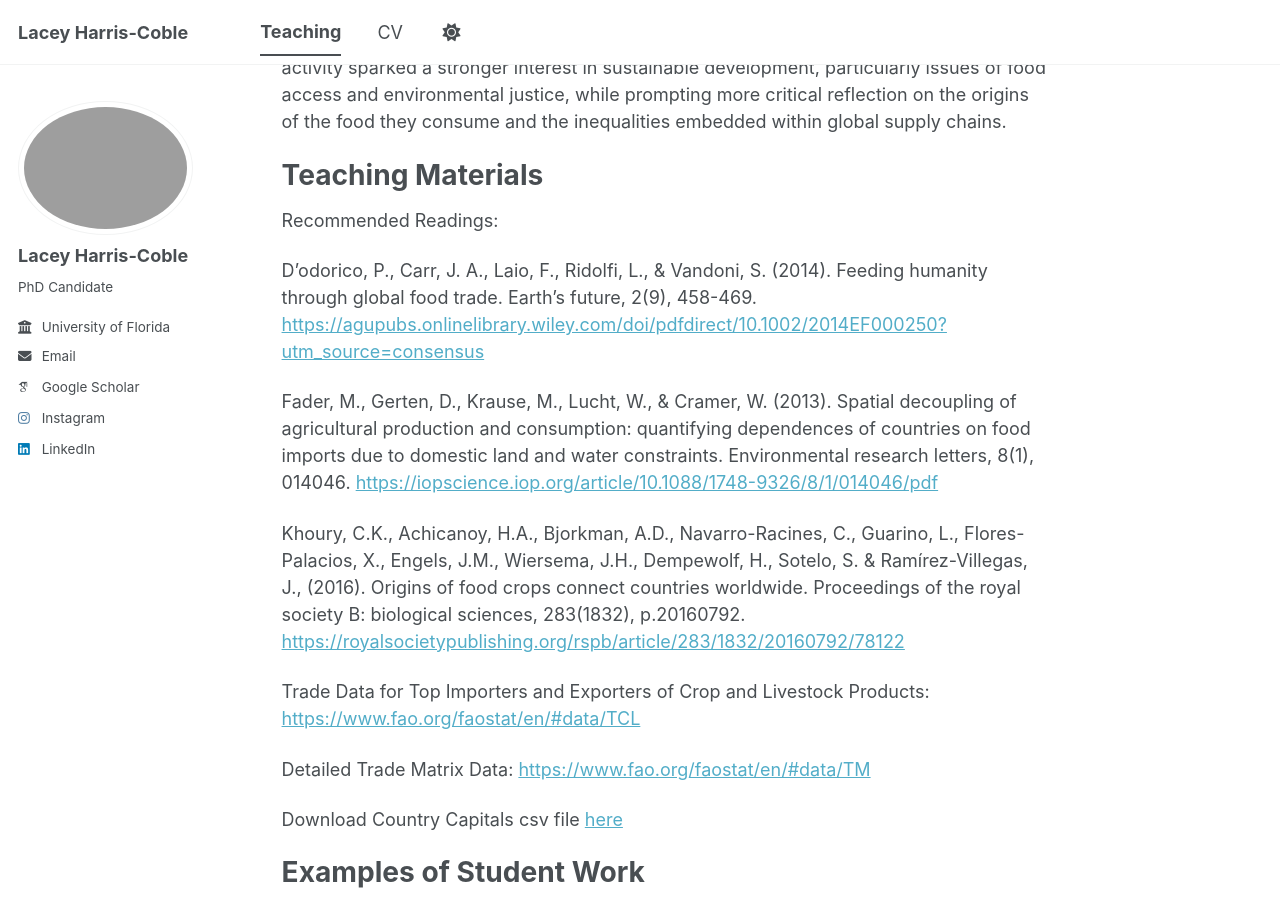
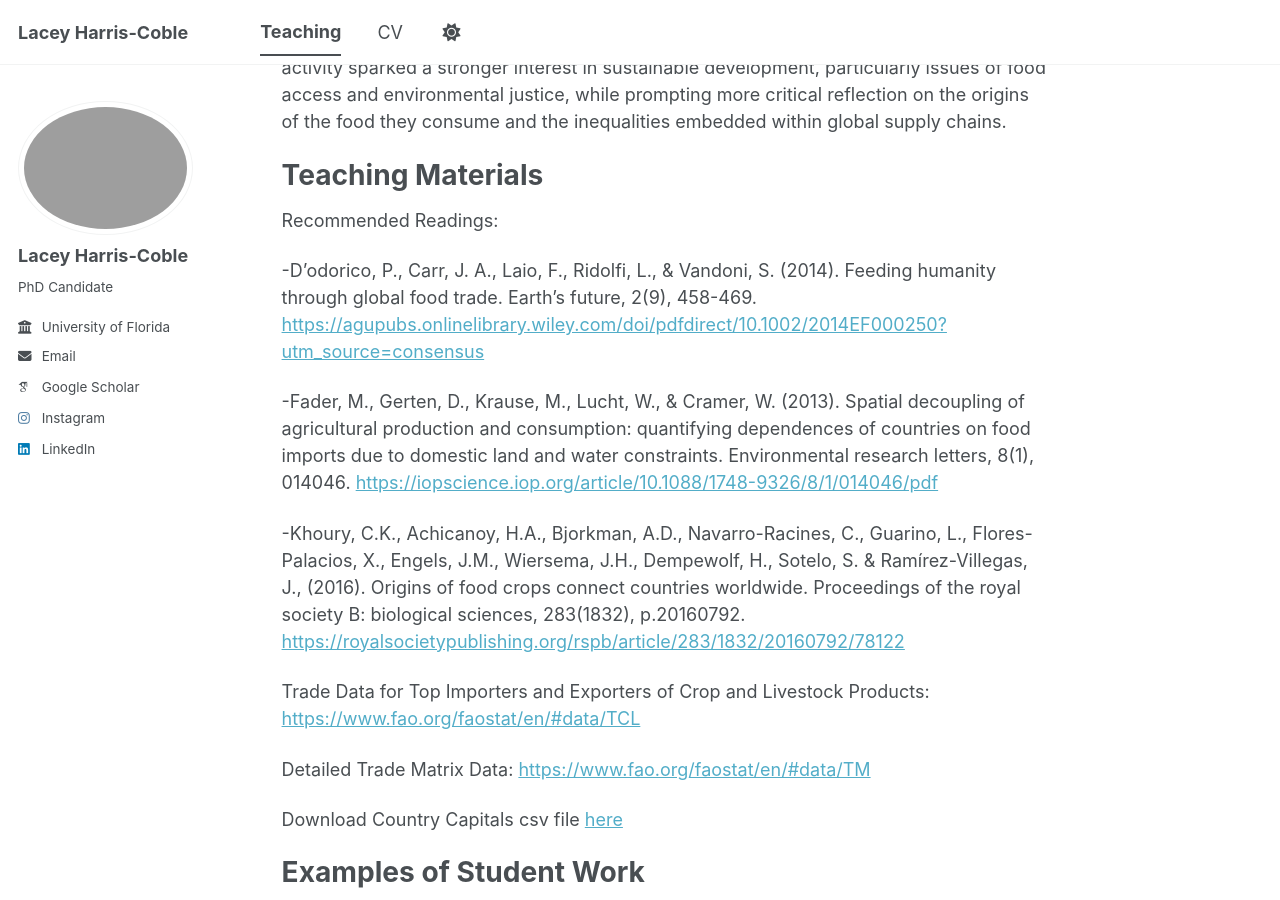
Before and after one commit to lharriscoble/lharriscoble.github.io, a Jekyll site: the page built from _teaching/2014-spring-teaching-1.md, in a window 1280 px wide and 900 px high, scrolled down 1566 px. Built offline with Jekyll 4.4.1, drawn with Linux system fonts in a browser that asks for light colours; some web fonts are replaced; a script bundle is joined from its source files by our own code; library files that are not in the unit come from our copies.

```diff
--- a/_teaching/2014-spring-teaching-1.md
+++ b/_teaching/2014-spring-teaching-1.md
@@ -34,11 +34,11 @@ Teaching Materials
 ======
 Recommended Readings:
 
-D'odorico, P., Carr, J. A., Laio, F., Ridolfi, L., & Vandoni, S. (2014). Feeding humanity through global food trade. Earth's future, 2(9), 458-469. [<https://agupubs.onlinelibrary.wiley.com/doi/pdfdirect/10.1002/2014EF000250?utm_source=consensus>](<https://agupubs.onlinelibrary.wiley.com/doi/pdfdirect/10.1002/2014EF000250?utm_source=consensus>)
+-D'odorico, P., Carr, J. A., Laio, F., Ridolfi, L., & Vandoni, S. (2014). Feeding humanity through global food trade. Earth's future, 2(9), 458-469. [<https://agupubs.onlinelibrary.wiley.com/doi/pdfdirect/10.1002/2014EF000250?utm_source=consensus>](<https://agupubs.onlinelibrary.wiley.com/doi/pdfdirect/10.1002/2014EF000250?utm_source=consensus>)
 
-Fader, M., Gerten, D., Krause, M., Lucht, W., & Cramer, W. (2013). Spatial decoupling of agricultural production and consumption: quantifying dependences of countries on food imports due to domestic land and water constraints. Environmental research letters, 8(1), 014046. [<https://iopscience.iop.org/article/10.1088/1748-9326/8/1/014046/pdf>](<https://iopscience.iop.org/article/10.1088/1748-9326/8/1/014046/pdf>)
+-Fader, M., Gerten, D., Krause, M., Lucht, W., & Cramer, W. (2013). Spatial decoupling of agricultural production and consumption: quantifying dependences of countries on food imports due to domestic land and water constraints. Environmental research letters, 8(1), 014046. [<https://iopscience.iop.org/article/10.1088/1748-9326/8/1/014046/pdf>](<https://iopscience.iop.org/article/10.1088/1748-9326/8/1/014046/pdf>)
 
-Khoury, C.K., Achicanoy, H.A., Bjorkman, A.D., Navarro-Racines, C., Guarino, L., Flores-Palacios, X., Engels, J.M., Wiersema, J.H., Dempewolf, H., Sotelo, S. & Ramírez-Villegas, J., (2016). Origins of food crops connect countries worldwide. Proceedings of the royal society B: biological sciences, 283(1832), p.20160792. [<https://royalsocietypublishing.org/rspb/article/283/1832/20160792/78122>](<https://royalsocietypublishing.org/rspb/article/283/1832/20160792/78122>)
+-Khoury, C.K., Achicanoy, H.A., Bjorkman, A.D., Navarro-Racines, C., Guarino, L., Flores-Palacios, X., Engels, J.M., Wiersema, J.H., Dempewolf, H., Sotelo, S. & Ramírez-Villegas, J., (2016). Origins of food crops connect countries worldwide. Proceedings of the royal society B: biological sciences, 283(1832), p.20160792. [<https://royalsocietypublishing.org/rspb/article/283/1832/20160792/78122>](<https://royalsocietypublishing.org/rspb/article/283/1832/20160792/78122>)
 
 Trade Data for Top Importers and Exporters of Crop and Livestock Products: [<https://www.fao.org/faostat/en/#data/TCL>](<https://www.fao.org/faostat/en/#data/TCL>)
 
```
